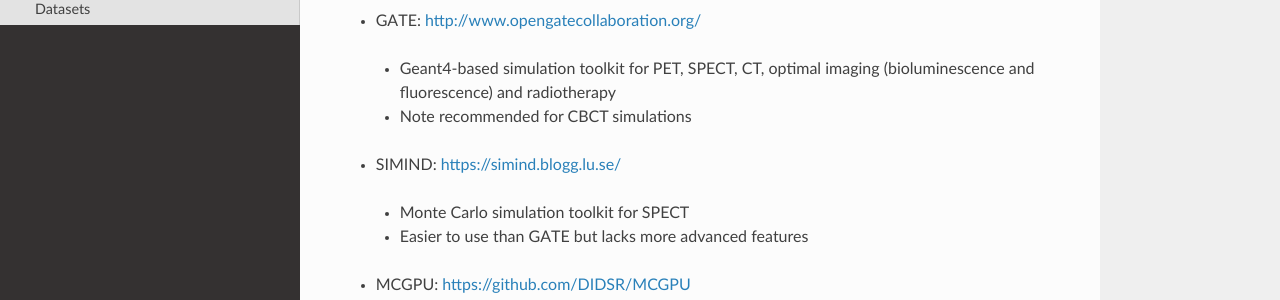
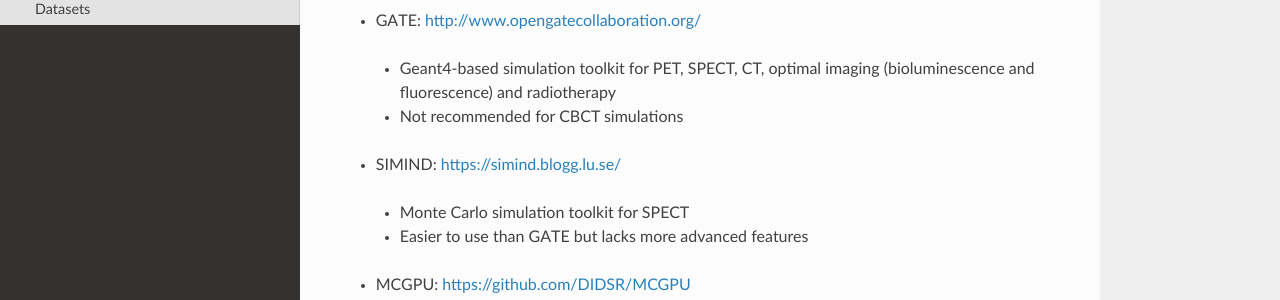
Before and after one commit to villekf/OMEGA-doc, a Sphinx documentation site: the page built from docs/source/usefullinks.rst, in a window 1280 px wide and 900 px high. Shown: the part 375-675 px from the top of the window. Built offline with Sphinx 7.4.7 and the Read the Docs theme 2.0.0, drawn with Linux system fonts in a browser that asks for light colours.

Commit message:
Update usefullinks.rst

```diff
--- a/docs/source/usefullinks.rst
+++ b/docs/source/usefullinks.rst
@@ -11,7 +11,7 @@
 
 * GATE: http://www.opengatecollaboration.org/
  * Geant4-based simulation toolkit for PET, SPECT, CT, optimal imaging (bioluminescence and fluorescence) and radiotherapy
- * Note recommended for CBCT simulations
+ * Not recommended for CBCT simulations
 
 * SIMIND: https://simind.blogg.lu.se/
  * Monte Carlo simulation toolkit for SPECT
```
